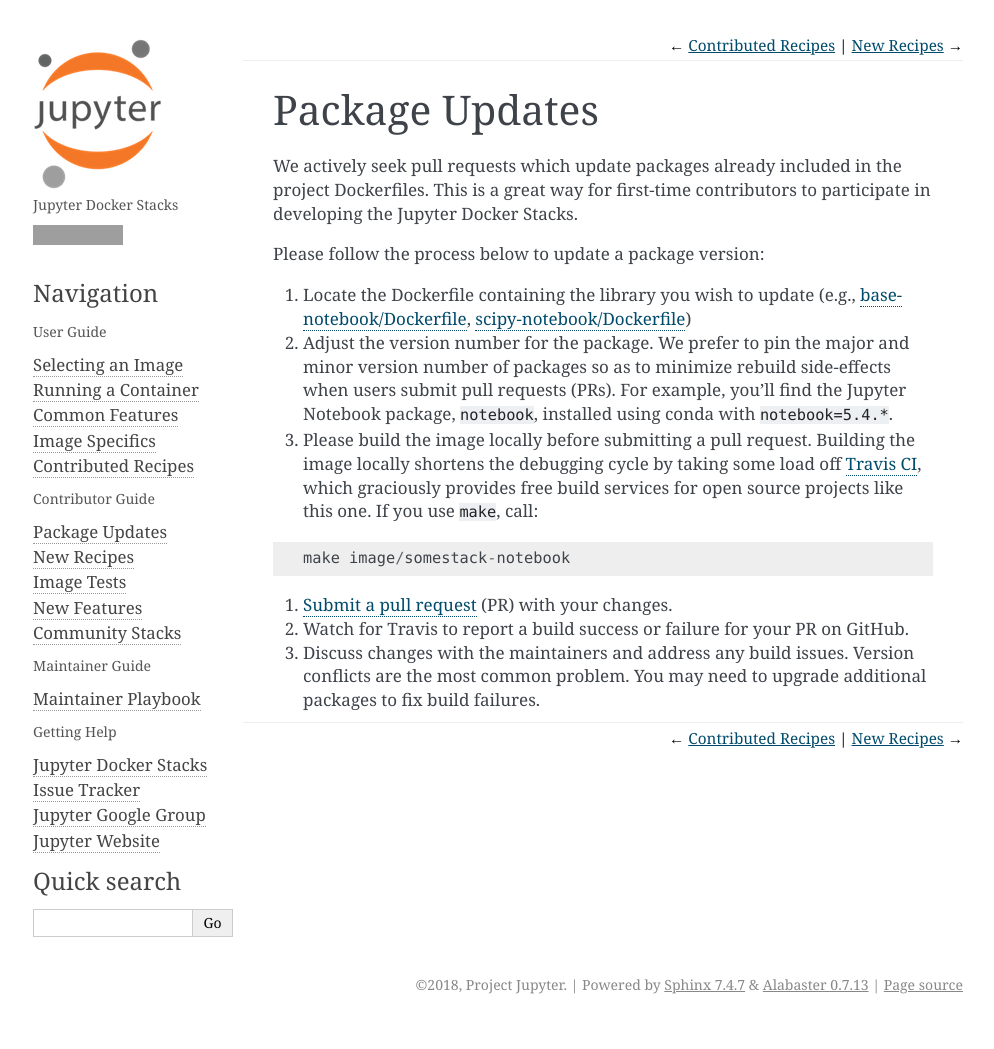
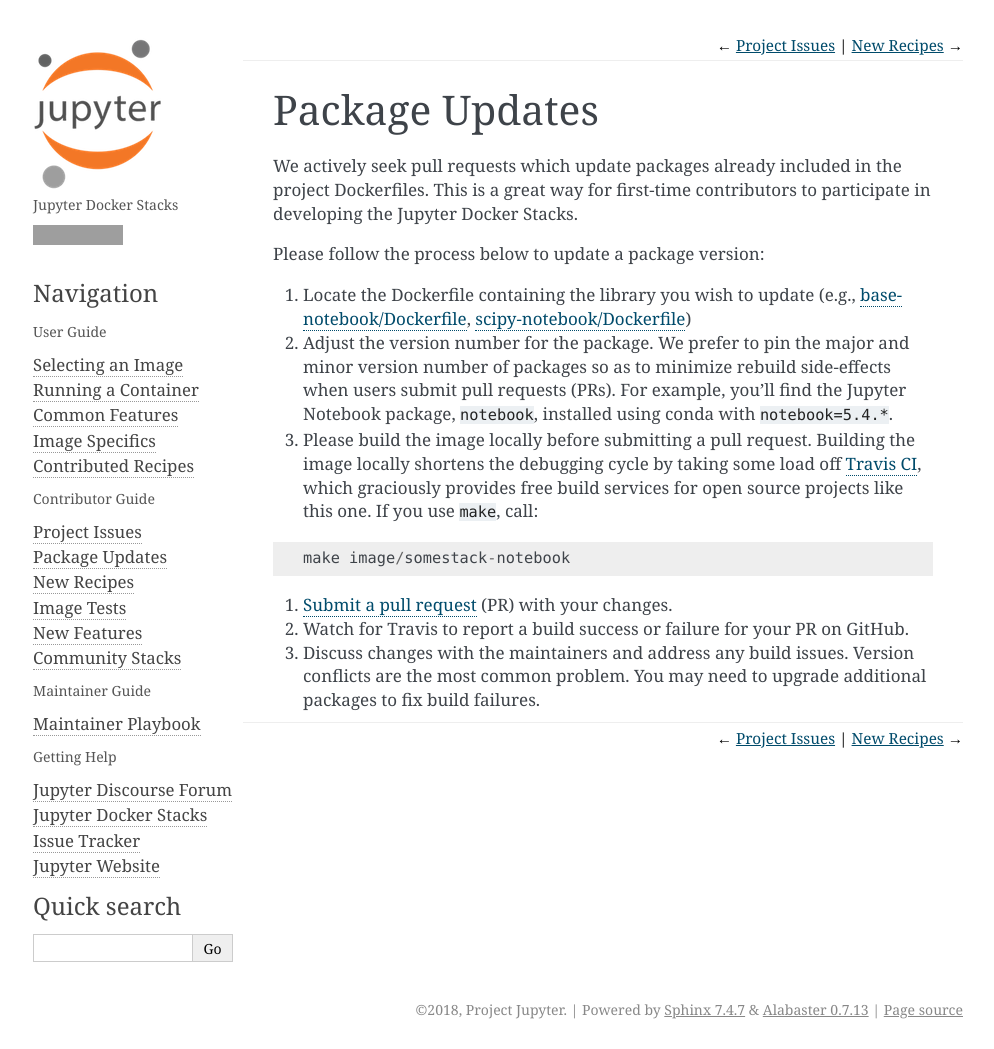
Before and after one commit to jupyter/docker-stacks, a Sphinx documentation site: the page built from docs/contributing/packages.md, in a window 1280 px wide. Shown: the whole page, without its empty margins (147-1141 px from the left). Built offline with Sphinx 7.4.7, drawn with Linux system fonts in a browser that asks for light colours; before the commit the page ends 1024 px from its top, so only the background shows below that; grey boxes are pictures that could not be loaded.

Commit message:
Add vulnerability reporting info
https://discourse.jupyter.org/t/responsible-vulnerability-reporting/655

```diff
--- a/docs/index.rst
+++ b/docs/index.rst
@@ -43,6 +43,7 @@
    :maxdepth: 2
    :caption: Contributor Guide
 
+   contributing/issues
    contributing/packages
    contributing/recipes
    contributing/tests
@@ -59,6 +60,6 @@
    :maxdepth: 2
    :caption: Getting Help
 
-   Jupyter Docker Stacks Issue Tracker <https://github.com/jupyter/docker-stacks>
-   Jupyter Google Group <https://groups.google.com/forum/#!forum/jupyter>
+   Jupyter Discourse Forum <https://discourse.jupyter.org>
+   Jupyter Docker Stacks Issue Tracker <https://github.com/jupyter/docker-stacks/issues>
    Jupyter Website <https://jupyter.org>
```
Also changed, not shown: docs/contributing/issues.md (added, +25 -0 lines).
